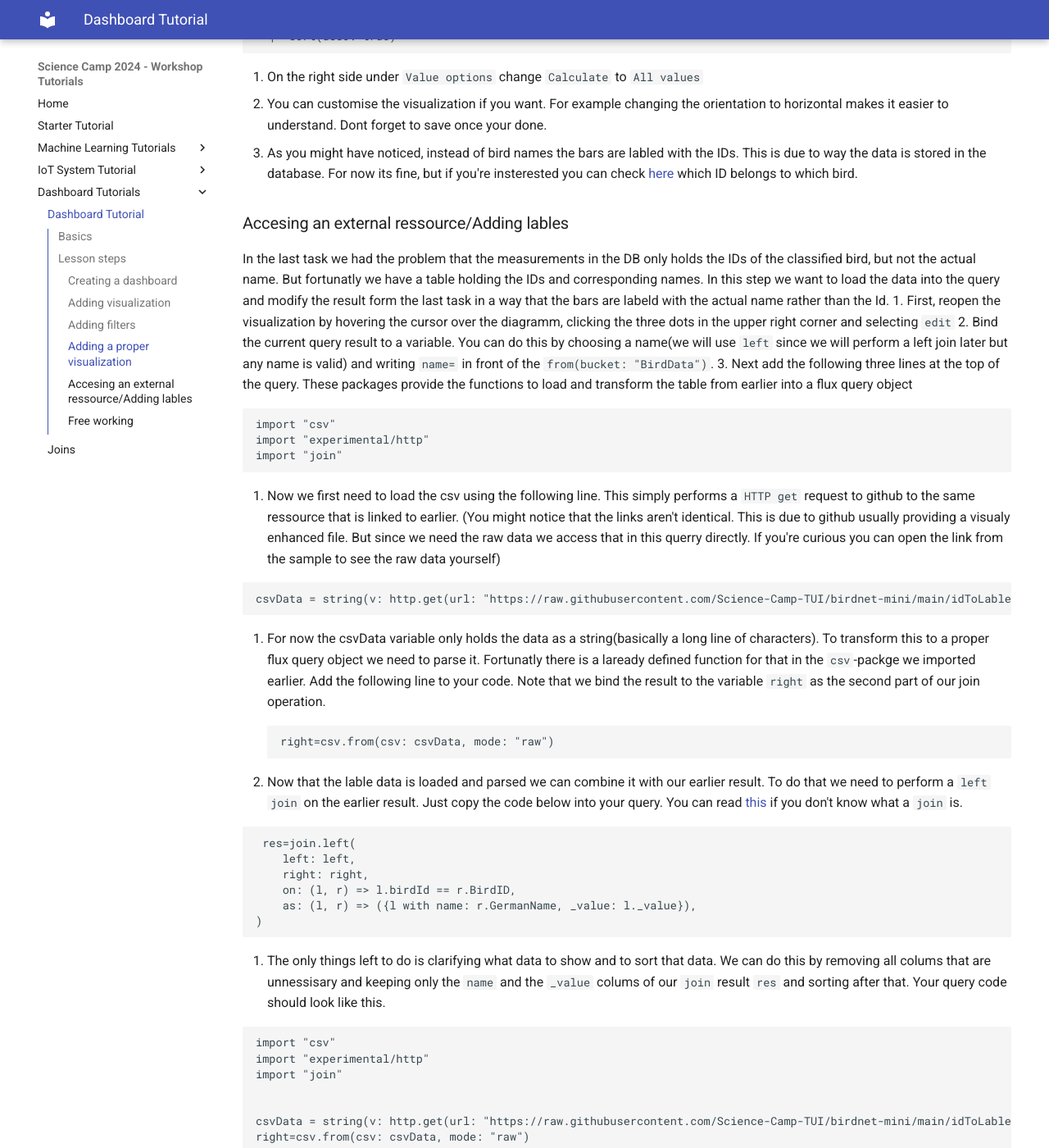
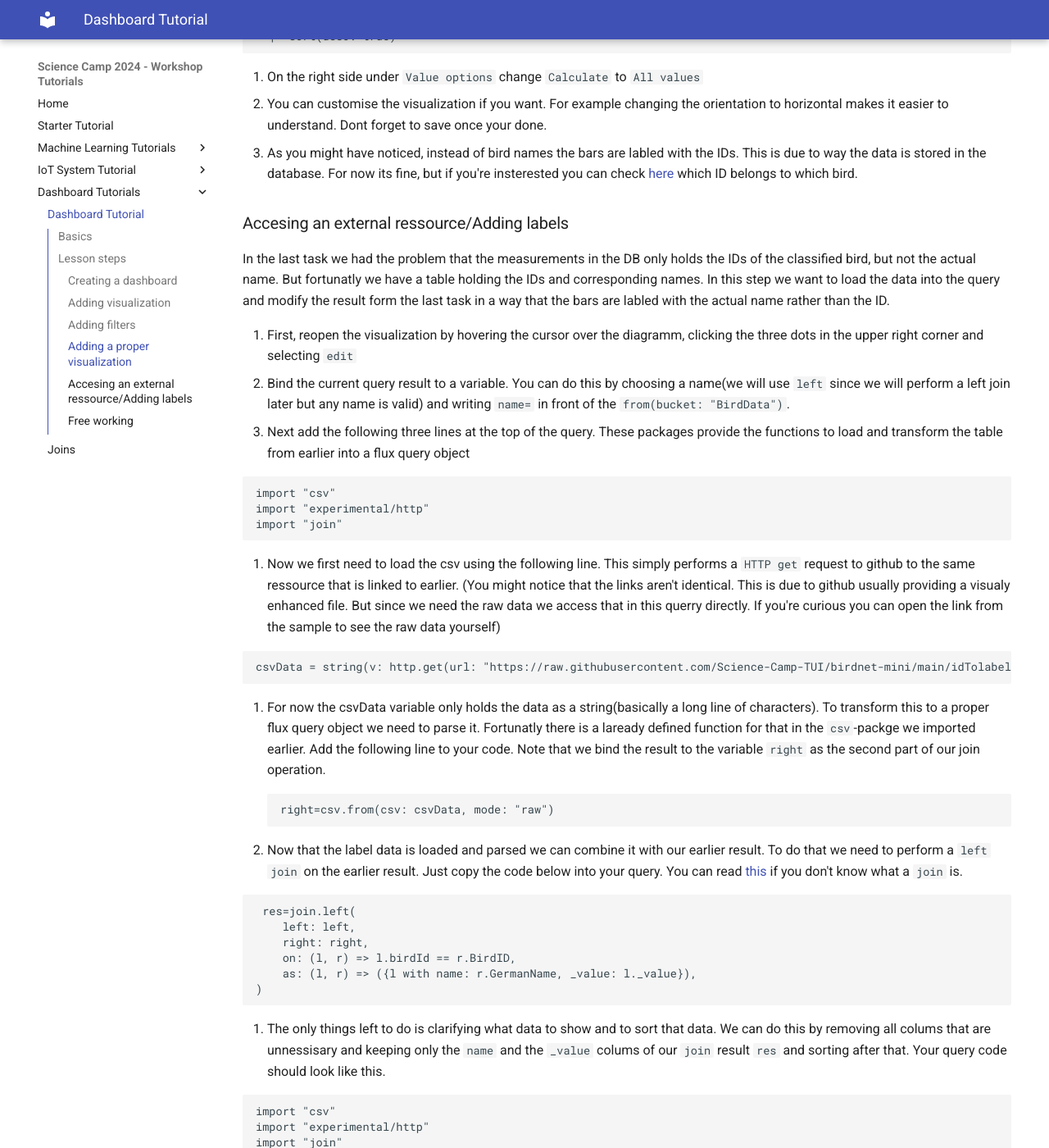
Before and after one commit to Science-Camp-TUI/tutorials, an MkDocs documentation site: the page built from docs/dashboard/index.md, in a window 1280 px wide and 1400 px high, scrolled down 3667 px. Shown: the whole window at 82% size. Built offline with MkDocs 1.6.1 and Material for MkDocs 9.7.7, drawn with Linux system fonts in a browser that asks for light colours; some of the changed text lies outside the part shown.

Commit message:
Update index.md

````diff
--- a/docs/dashboard/index.md
+++ b/docs/dashboard/index.md
@@ -41,7 +41,7 @@
 
 1. Go to the Dasboard settings(the gear at top right) and select the tab `Variables`.
 2. Click `Add variable`.
-3. Create a variable with the type `Custom`, give it a name(how you refere to the value in your querry, for example `minConf`), a lable(Name that will be displayed in the dashboard) and enter some boundaries in custom options(for example `0.9, 0.75, 0.5, 0.25, 0`).
+3. Create a variable with the type `Custom`, give it a name(how you refere to the value in your querry, for example `minConf`), a label(Name that will be displayed in the dashboard) and enter some boundaries in custom options(for example `0.9, 0.75, 0.5, 0.25, 0`).
 4. Click `Apply` and `Close` at the top right.
 5. Click `Add` at the top right and select `Visualization`.
 6. Select as visualization type again a `table` and copy the code from earlier.
@@ -95,10 +95,11 @@
 
 8. On the right side under `Value options` change `Calculate` to `All values`
 9. You can customise the visualization if you want. For example changing the orientation to horizontal makes it easier to understand. Dont forget to save once your done.
-10. As you might have noticed, instead of bird names the bars are labled with the IDs. This is due to way the data is stored in the database. For now its fine, but if you're insterested you can check [here](https://github.com/Science-Camp-TUI/birdnet-mini/blob/main/idToLables.csv) which ID belongs to which bird.
+10. As you might have noticed, instead of bird names the bars are labled with the IDs. This is due to way the data is stored in the database. For now its fine, but if you're insterested you can check [here](https://github.com/Science-Camp-TUI/birdnet-mini/blob/main/idTolabels.csv) which ID belongs to which bird.
 
-### Accesing an external ressource/Adding lables
-In the last task we had the problem that the measurements in the DB only holds the IDs of the classified bird, but not the actual name. But fortunatly we have a table holding the IDs and corresponding names. In this step we want to load the data into the query and modify the result form the last task in a way that the bars are labeld with the actual name rather than the Id.
+### Accesing an external ressource/Adding labels
+In the last task we had the problem that the measurements in the DB only holds the IDs of the classified bird, but not the actual name. But fortunatly we have a table holding the IDs and corresponding names. In this step we want to load the data into the query and modify the result form the last task in a way that the bars are labled with the actual name rather than the ID.
+
 1. First, reopen the visualization by hovering the cursor over the diagramm, clicking the three dots in the upper right corner and selecting `edit`
 2. Bind the current query result to a variable. You can do this by choosing a name(we will use `left` since we will perform a left join later but any name is valid) and writing `name=` in front of the `from(bucket: "BirdData")`.
 3. Next add the following three lines at the top of the query. These packages provide the functions to load and transform the table from earlier into a flux query object
@@ -112,14 +113,14 @@
 5. Now we first need to load the csv using the following line. This simply performs a `HTTP get` request to github to the same ressource that is linked to earlier. (You might notice that the links aren't identical. This is due to github usually providing a visualy enhanced file. But since we need the raw data we access that in this querry directly. If you're curious you can open the link from the sample to see the raw data yourself)
 
    ```flux
-   csvData = string(v: http.get(url: "https://raw.githubusercontent.com/Science-Camp-TUI/birdnet-mini/main/idToLables.csv").body)
+   csvData = string(v: http.get(url: "https://raw.githubusercontent.com/Science-Camp-TUI/birdnet-mini/main/idTolabels.csv").body)
    ```
 
 7. For now the csvData variable only holds the data as a string(basically a long line of characters). To transform this to a proper flux query object we need to parse it. Fortunatly there is a laready defined function for that in the `csv`-packge we imported earlier. Add the following line to your code. Note that we bind the result to the variable `right` as the second part of our join operation.
    ```flux
    right=csv.from(csv: csvData, mode: "raw")
    ```
-8. Now that the lable data is loaded and parsed we can combine it with our earlier result. To do that we need to perform a `left join` on the earlier result. Just copy the code below into your query. You can read [this](join.md) if you don't know what a `join` is.
+8. Now that the label data is loaded and parsed we can combine it with our earlier result. To do that we need to perform a `left join` on the earlier result. Just copy the code below into your query. You can read [this](join.md) if you don't know what a `join` is.
 
    ```flux
     res=join.left(
@@ -138,7 +139,7 @@
    import "join"
 
 
-   csvData = string(v: http.get(url: "https://raw.githubusercontent.com/Science-Camp-TUI/birdnet-mini/main/idToLables.csv").body)
+   csvData = string(v: http.get(url: "https://raw.githubusercontent.com/Science-Camp-TUI/birdnet-mini/main/idTolabels.csv").body)
    right=csv.from(csv: csvData, mode: "raw")
 
 
````
